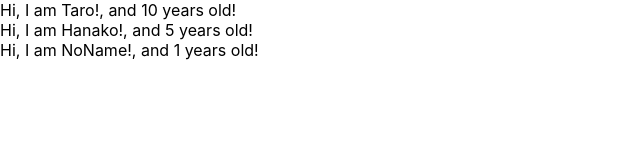
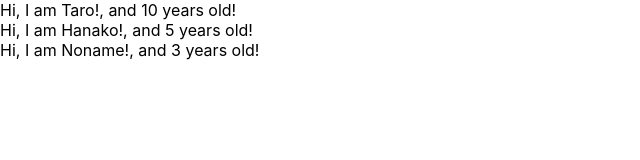
Before and after one commit to fo-ji/udemy-react-redux-app, a React (Create React App) app: page / in a window 1280 px wide. Shown: the top 160 px of the page, without its empty margins (0-640 px from the left). Built offline with nearby package versions, Linux system fonts and the light colour scheme.

Commit message:
learn prop-types

```diff
--- a/src/App.js
+++ b/src/App.js
@@ -1,10 +1,11 @@
 import React from "react";
+import PropTypes from "prop-types";
 
 const App = () => {
   const profiles = [
     { name: "Taro", age: 10 },
     { name: "Hanako", age: 5 },
-    { name: "NoName" }
+    { name: "Noname", age: 3 }
   ]
 
   return (
@@ -25,8 +26,9 @@ const User = (props) => {
   return <div>Hi, I am {props.name}!, and {props.age} years old!</div>
 }
 
-User.defaultProps = {
-  age: 1
+User.propTypes = {
+  name: PropTypes.string,
+  age: PropTypes.number.isRequired
 }
 
 export default App;
```
Also changed, not shown: 1 other file (tests, documents, lock files or other folders).
